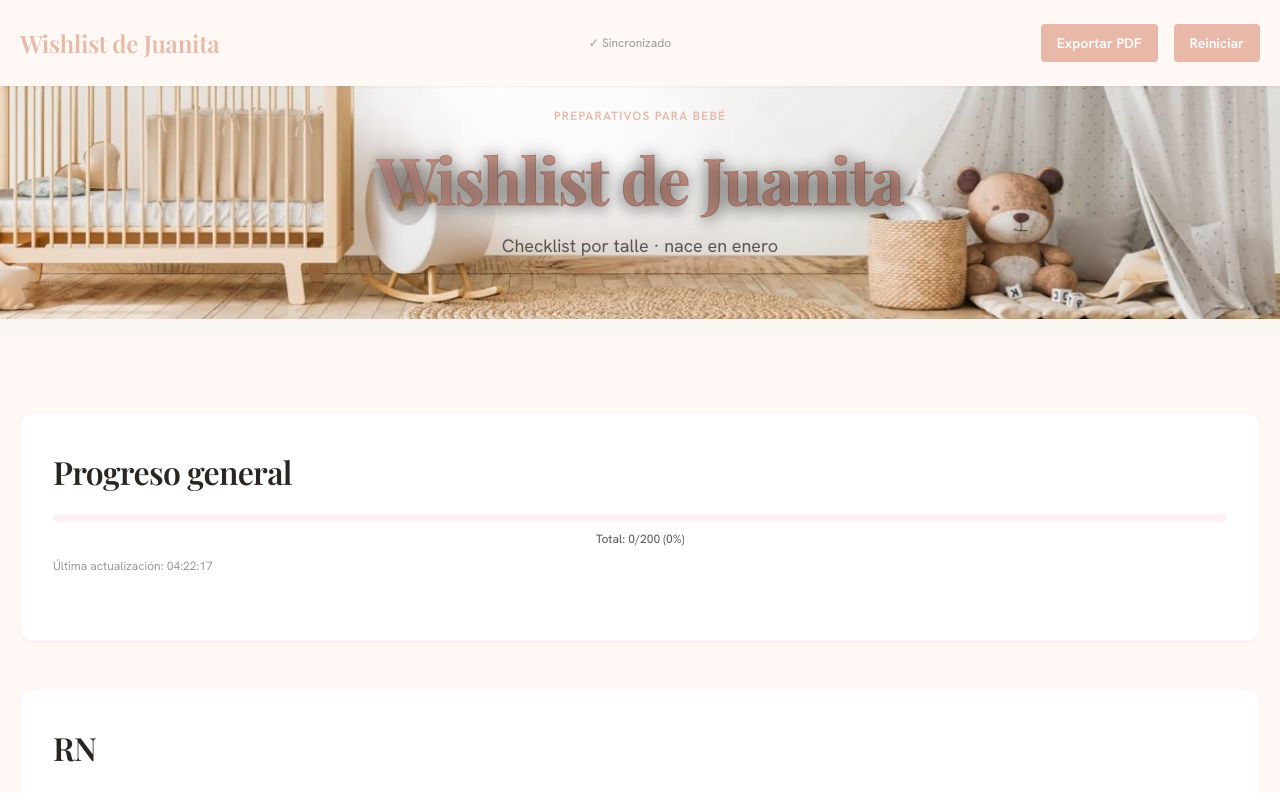
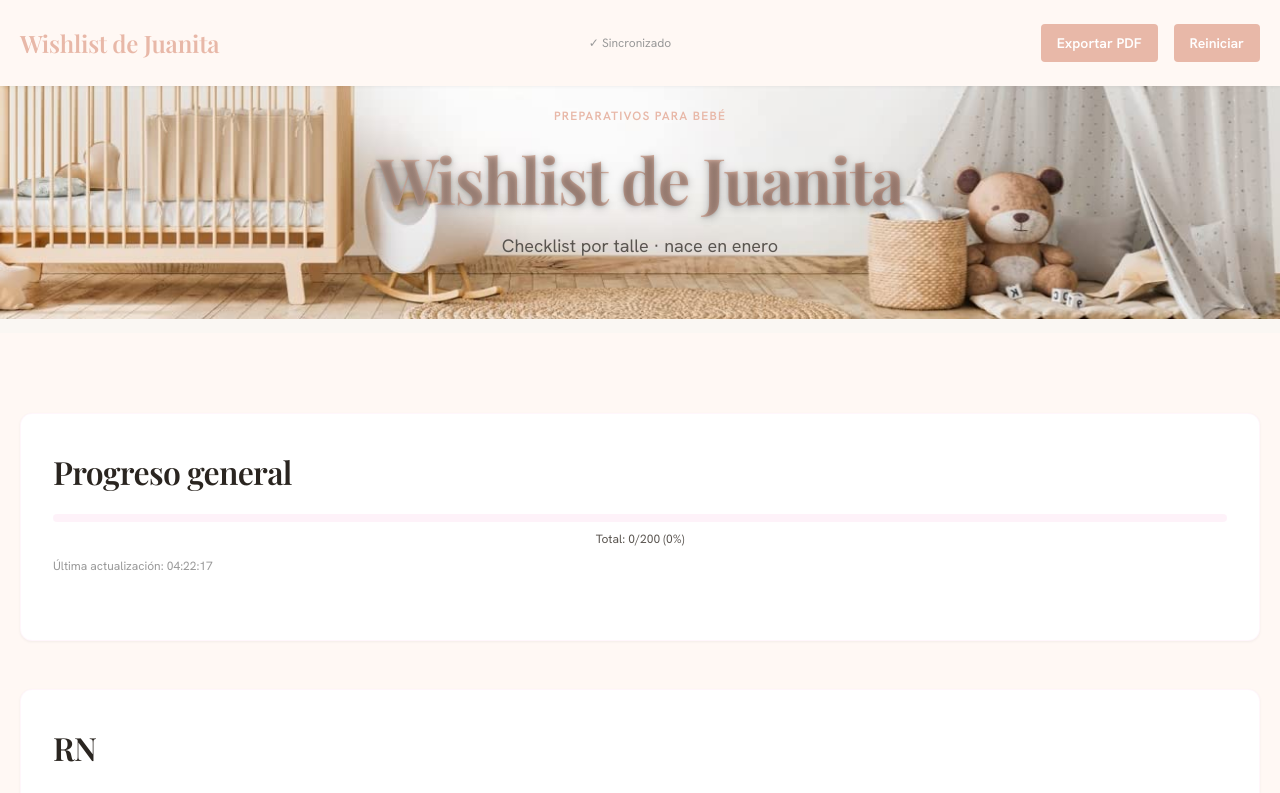
Before and after one commit to Gasudg/wishlist-bebe, a Next.js app: page / in a window 1280 px wide. Shown: the top 793 px of the page. Built offline with nearby package versions, Linux system fonts and the light colour scheme; no server answers; the database is empty.

Commit message:
Ajustar título hero - más claro pero con contraste moderado

```diff
--- a/app/globals.css
+++ b/app/globals.css
@@ -69,17 +69,15 @@ h1, h2, h3, h4, h5, h6 {
 }
 
 .hero-title-fancy {
-  background: linear-gradient(135deg, #d9a499 0%, #c49080 100%);
+  background: linear-gradient(135deg, #e0bfb0 0%, #d4a898 100%);
   -webkit-background-clip: text;
   -webkit-text-fill-color: transparent;
   background-clip: text;
   font-size: clamp(2.5rem, 6vw, 4rem);
-  font-weight: 800;
-  text-shadow: 0 0 20px rgba(0, 0, 0, 0.3), 0 4px 15px rgba(0, 0, 0, 0.25);
-  -webkit-text-stroke: 1px rgba(0, 0, 0, 0.15);
+  font-weight: 700;
+  text-shadow: 0 2px 8px rgba(0, 0, 0, 0.25), 0 1px 3px rgba(0, 0, 0, 0.15);
   animation: fadeInUp 0.8s ease-out;
   letter-spacing: -0.02em;
-  filter: drop-shadow(0 2px 8px rgba(0, 0, 0, 0.2));
 }
 
 /* Header */
```
